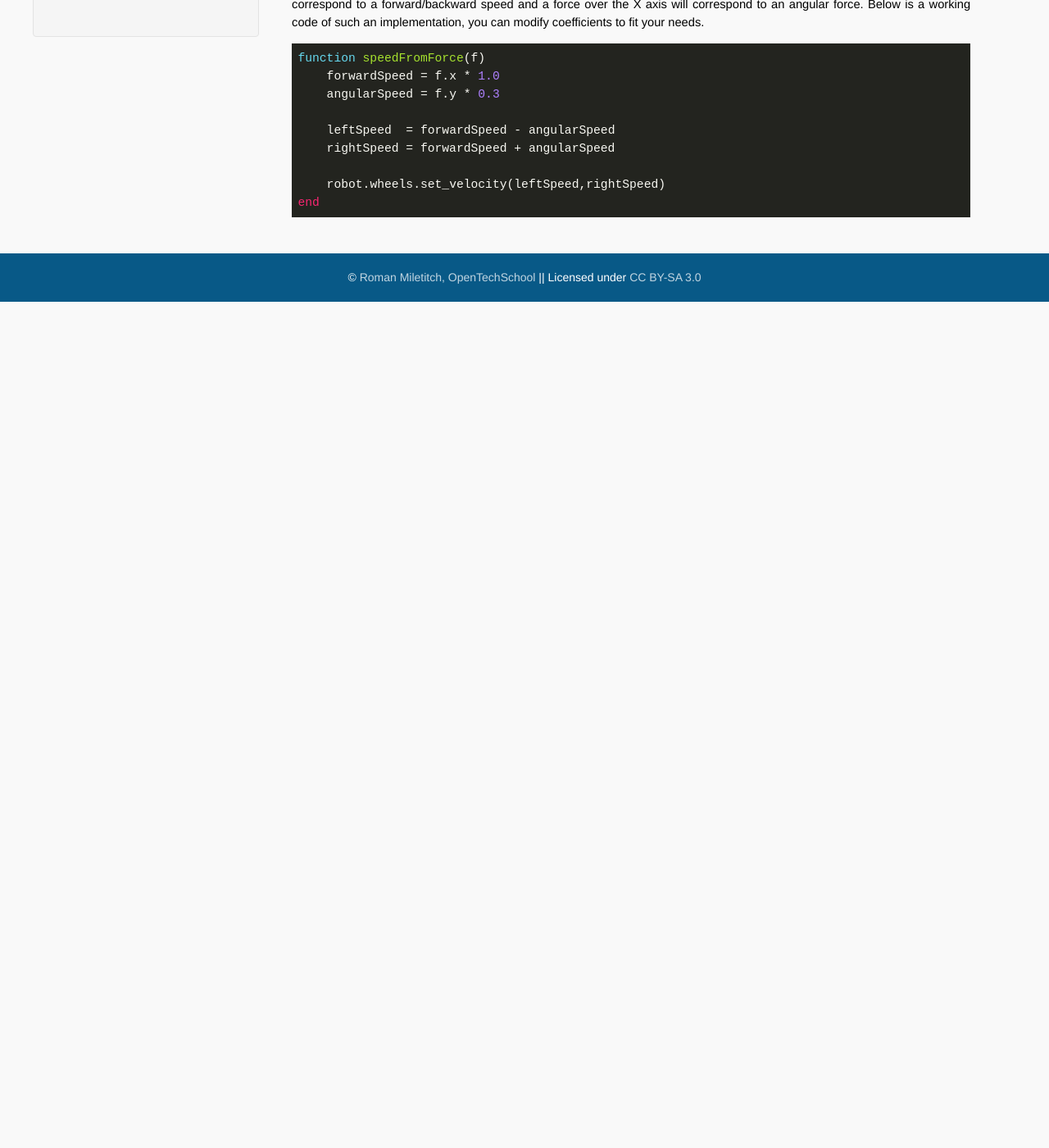
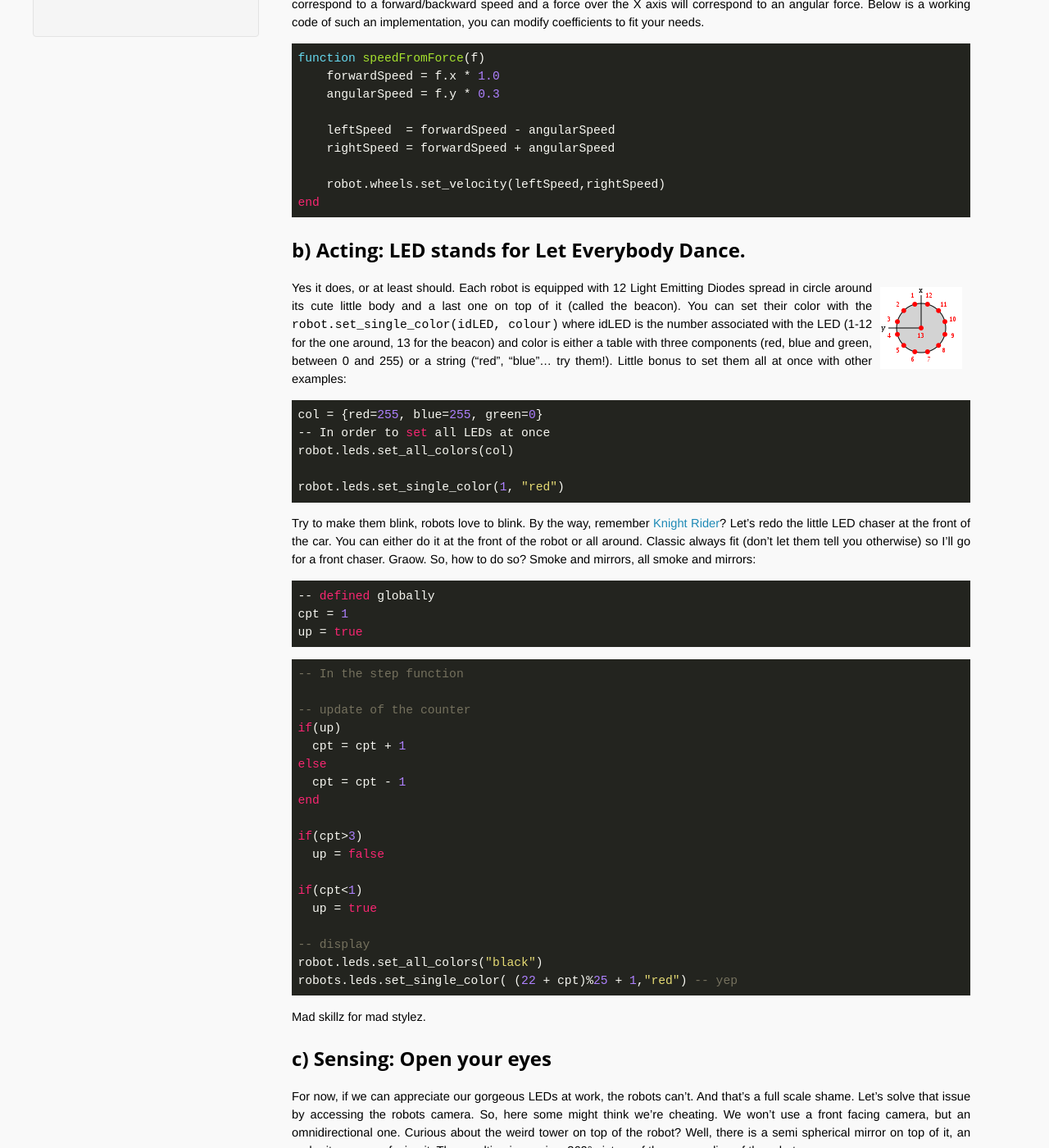
Before and after one commit to OpenTechSchool-Brussels/AI-for-robots-and-swarms, a Jekyll site: the page built from regroup-and-reach.markdown, in a window 1280 px wide and 1400 px high, scrolled down 563 px. Shown: the whole window at 82% size. Built offline with Jekyll 4.4.1, drawn with Linux system fonts in a browser that asks for light colours; Markdown is read by kramdown in place of the engine named in the settings; before the commit the page ends 931 px from its top, so only the background shows below that; some of the changed text lies outside the part shown.

Commit message:
Update regroup-and-reach.markdown

````diff
--- a/regroup-and-reach.markdown
+++ b/regroup-and-reach.markdown
@@ -22,3 +22,64 @@ function speedFromForce(f)
     robot.wheels.set_velocity(leftSpeed,rightSpeed)
 end
 ```
+
+## b) Acting: LED stands for Let Everybody Dance.
+
+<img src="./assets/robot_leds.png" alt="leds actuator" style="float:right; margin:10px;">
+
+Yes it does, or at least should. Each robot is equipped with 12 Light Emitting Diodes spread in circle around its cute little body and a last one on top of it (called the beacon). You can set their color with the `robot.set_single_color(idLED, colour)` where idLED is the number associated with the LED (1-12 for the one around, 13 for the beacon) and color is either a table with three components (red, blue and green, between 0 and 255) or a string ("red", "blue"... try them!). Little bonus to set them all at once with other examples:
+
+```lua
+col = {red=255, blue=255, green=0}
+-- In order to set all LEDs at once
+robot.leds.set_all_colors(col)
+
+robot.leds.set_single_color(1, "red")
+```
+
+Try to make them blink, robots love to blink. By the way, remember [Knight Rider](https://www.youtube.com/watch?v=Mo8Qls0HnWo)? Let's redo the little LED chaser at the front of the car. You can either do it at the front of the robot or all around. Classic always fit (don't let them tell you otherwise) so I'll go for a front chaser. Graow. So, how to do so? Smoke and mirrors, all smoke and mirrors:
+
+```lua
+-- defined globally
+cpt = 1
+up = true
+```
+
+```lua
+-- In the step function
+
+-- update of the counter
+if(up)
+  cpt = cpt + 1
+else
+  cpt = cpt - 1
+end
+
+if(cpt>3)
+  up = false
+
+if(cpt<1)
+  up = true
+
+-- display
+robot.leds.set_all_colors("black")
+robots.leds.set_single_color( (22 + cpt)%25 + 1,"red") -- yep
+```
+
+Mad skillz for mad stylez.
+
+##c) Sensing: Open your eyes
+For now, if we can appreciate our gorgeous LEDs at work, the robots can't. And that's a full scale shame. Let's solve that issue by accessing the robots camera. So, here some might think we're cheating. We won't use a front facing camera, but an omnidirectional one. Curious about the weird tower on top of the robot? Well, there is a semi spherical mirror on top of it, an under it a camera facing it. The resulting image is a 360° picture of the surrounding of the robots.
+
+While the image processor pros will have a load of fun playing with the live stream, we'll get something simpler: a blob detection. This is not an alien spotter, but an algorithm that will output a list of small light detected (LEDs in the arena, such as the ones on the robot). A blob is defined by ts color and it's position. For the camera to work, we need first to call `robot.colored_blob_omnidirectional_camera.enable()` in the `init` function. The following code explains how the camera works. You'll note the usage of `#`. This operator when prefix of a table will output its size. Very useful when you don't know it before hand!
+
+```lua
+for i = 1, #robot.colored_blob_omnidirectional_camera do
+	blob = robot.colored_blob_omnidirectional_camera[i]
+	log("dist: " .. blob.distance)
+	log("angle: " .. blob.angle)
+	log("red: " .. blob.color.red ..
+	    " / blue: " .. blob.color.blue ..
+	    " / green: " .. blob.color.green)
+end
+```
````
Also changed, not shown: other parts of regroup-and-reach.markdown (+1 -1 lines).
